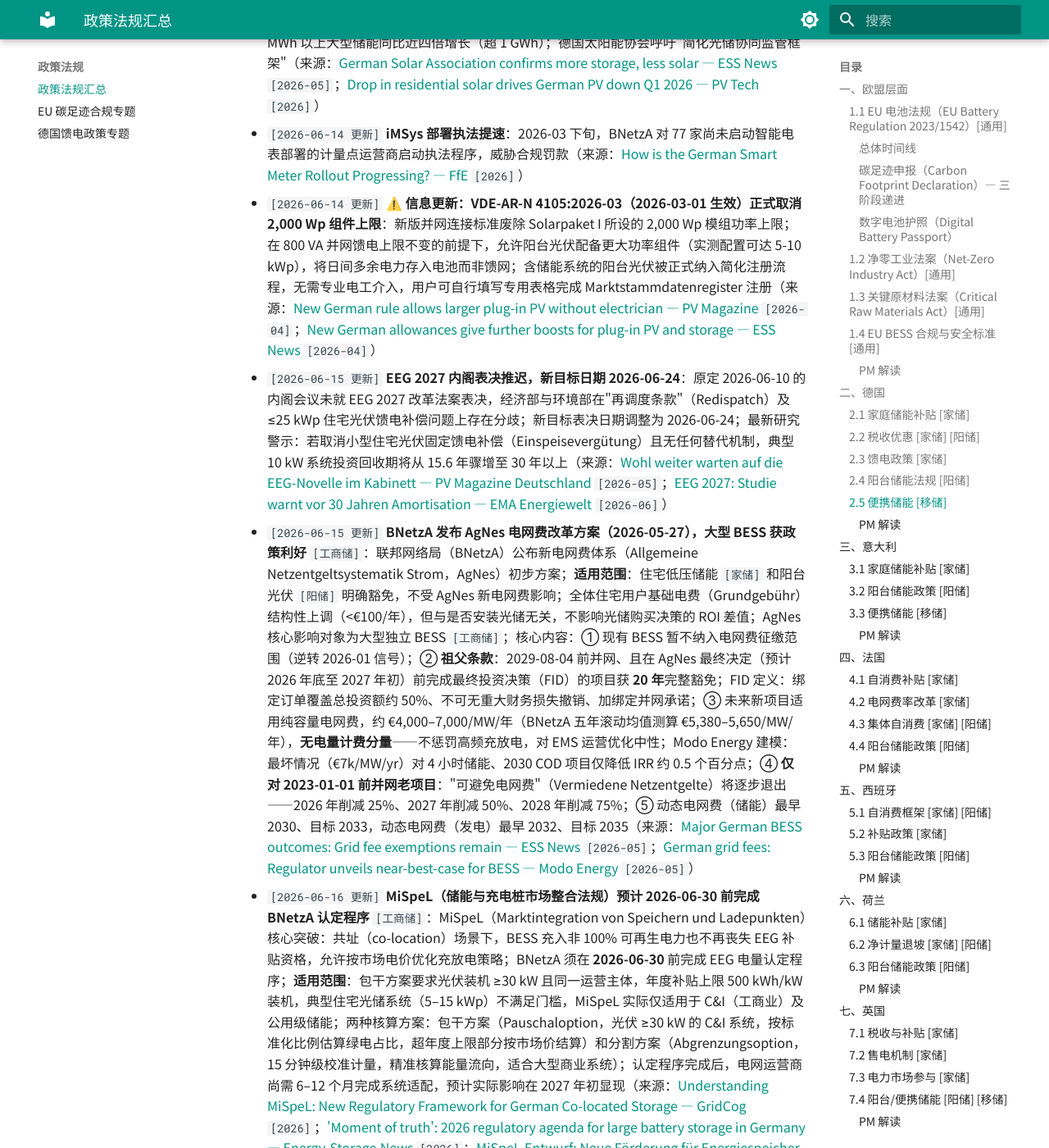
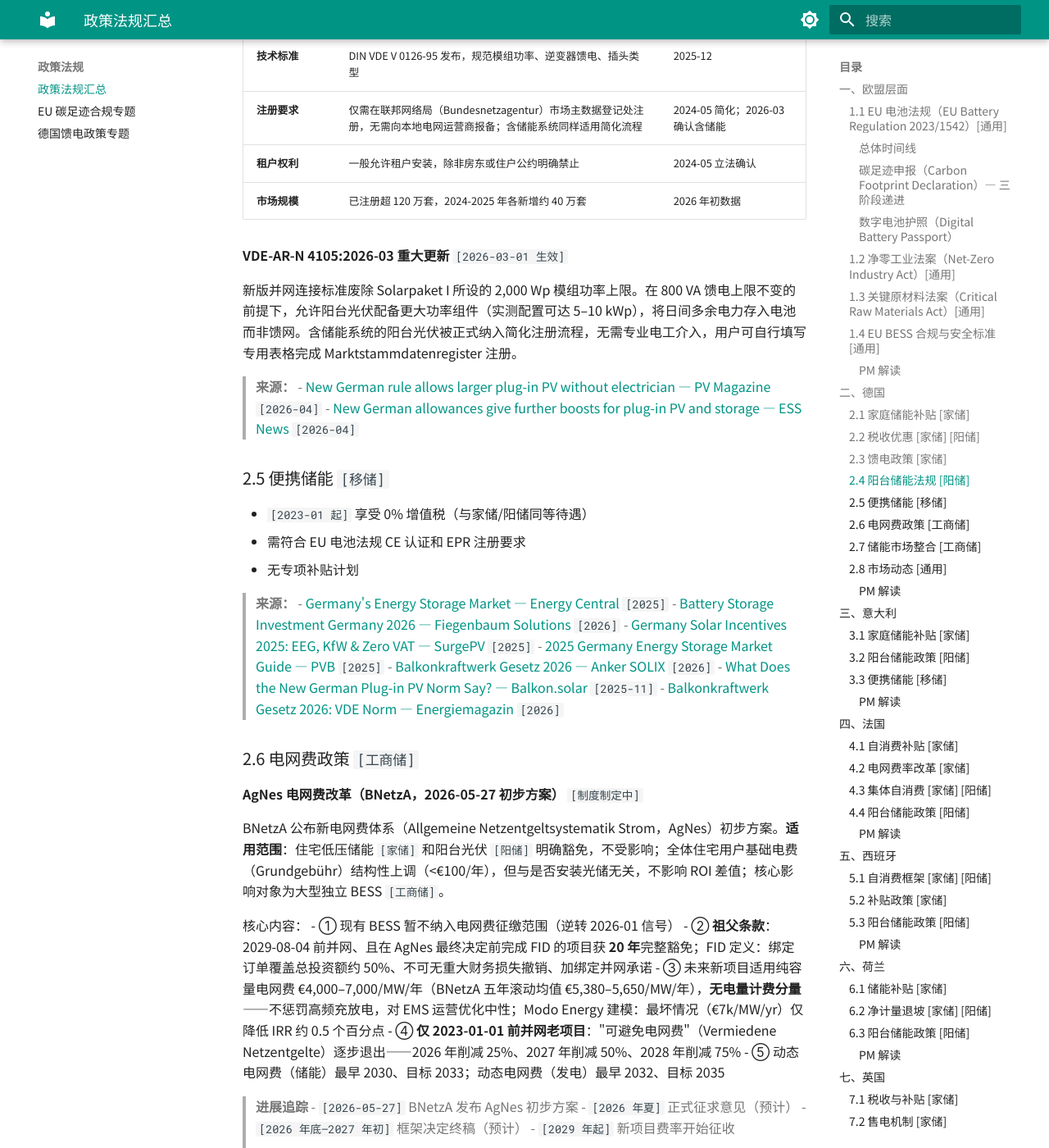
Before and after one commit to jeff9141/energy-storage-intel, an MkDocs documentation site: the page built from docs/policy/energy_storage_policy_regulations.md, in a window 1280 px wide and 1400 px high, scrolled down 8356 px. Shown: the whole window at 82% size. Built offline with MkDocs 1.6.1 and Material for MkDocs 9.7.7, drawn with Linux system fonts in a browser that asks for light colours; some of the changed text lies outside the part shown.

Commit message:
重构德国章节：时间戳条目归入结构化子章节
- 2.3 馈电政策：合并 EEG 2027（含进展追踪时间线）、负电价趋势（表格化）、iMSys 执法
- 2.4 阳台储能法规：整合 VDE 2000Wp 取消更新，更新表格
- 新建 2.6 电网费政策 [工商储]：AgNes 独立章节
- 新建 2.7 储能市场整合 [工商储]：MiSpeL 独立章节
- 新建 2.8 市场动态 [通用]：累计装机、季度新增数据
- 顶部图例增加 [工商储] 标签
- 消除所有散落的时间戳条目，统一为"正文概述 + 进展追踪"格式

Co-Authored-By: Claude Opus 4.6 <noreply@anthropic.com>

```diff
--- a/docs/policy/energy_storage_policy_regulations.md
+++ b/docs/policy/energy_storage_policy_regulations.md
@@ -10,6 +10,7 @@
 | `[家储]` | 家庭储能（Home Storage） |
 | `[阳储]` | 阳台储能（Balcony Storage / Balkonkraftwerk） |
 | `[移储]` | 便携/移动储能（Portable Power Station） |
+| `[工商储]` | 工商业/公用级储能（C&I / Utility-scale BESS） |
 | `[通用]` | 适用所有储能品类 |
 
 **常用单位说明：**
@@ -169,24 +170,69 @@
 ### 2.3 馈电政策 `[家储]`
 
 - `[2025-02]` **Solarspitzengesetz（太阳能峰值法）生效**：所有 >2 kWp 新系统在 EPEX 现货价格为负的任何 15 分钟区间内，馈电补偿为零；新系统馈电功率限制为 60%（除非安装智能电表）；>2 kWp 新系统强制安装智能电表（iMSys）
-- `[2025]` 德国全年负电价小时数达 576 小时（同比 +26%），日间 10:00-15:00 集中出现
 - `[2025-04]` **§14a EnWG Modul 3 生效**：分时动态电网费（高/中/低三档），可控负载设备可节省超过 12 ct/kWh 电网费价差
 - `[2026-12]` EEG 2023 国家援助审批到期，德国正推动从固定馈电补贴转向市场化机制
 - **影响**：配储能的系统可规避负电价窗口，储能配套从"锦上添花"变为"经济性刚需"
 
 **详细分析见 → [德国馈电政策专题分析](germany_feed_in_policy_analysis.md)**（含 EMS 算法需求、§14a 动态电网费、VPP 生态、竞品对标、四层软件架构拆解、分阶段实施路线）
 
+**负电价趋势** `[持续恶化]`
+
+德国负电价小时数持续攀升，日间 10:00-15:00 集中出现，太阳能捕获系数（solar capture factor）同步下滑。配储能系统可规避负电价窗口。
+
+| 年份 | 负电价小时数 | 同比 | 太阳能捕获系数（4月） |
+|------|-------------|------|----------------------|
+| 2025 | 576 小时 | +26% | ~0.40 |
+| 2026 | ~864 小时（估） | ~+50% | ~0.26（跌幅约 1/3） |
+
+> **来源：**
+> - [Germany Power Prices Turn Deeply Negative — Bloomberg](https://www.bloomberg.com/news/articles/2026-04-07/germany-power-prices-turn-deeply-negative-on-renewables-surge) `[2026-04]`
+> - [Solar Capture Factors Fall Across Europe — PV Magazine](https://www.pv-magazine.com/2026/05/13/solar-capture-factors-fall-across-europe-as-negative-price-hours-surge-in-key-markets/) `[2026-05]`
+
+**EEG 2027 改革（Referentenentwurf）** `[立法进行中]`
+
+BMWK 于 2026-02-27 发布 442 页草案，核心条款：① 2027-01-01 起，新建 <25 kWp 住宅光伏系统取消固定 EEG 馈电补偿（Einspeisevergütung），全部强制转向市场化 Direktvermarktung；② 小型光伏系统设定 50% 馈电功率永久上限，配储能系统可豁免；③ 强制安装 iMSys 的装机门槛从 7 kW 降至 2 kW；④ 屋顶光伏拍卖规模从 2,300 MW/年削减至 1,500 MW/年（2027-2032），地面电站从 9,900 MW 扩大至 14,000 MW；⑤ 草案同时提出加大电池储能投资激励，定位储能为光伏标准配置。若取消固定馈电补偿且无替代机制，典型 10 kW 系统投资回收期将从 15.6 年骤增至 30 年以上。
+
+> **进展追踪**
+> - `[2026-02-27]` BMWK 发布部级草案（Referentenentwurf），442 页，尚未进入正式立法程序
+> - `[2026-06-10]` 原定内阁表决未进行，经济部与环境部在 Redispatch 条款及 ≤25 kWp 馈电补偿问题上存在分歧
+> - `[2026-06-10]` Reiche 在 BDEW 年会承诺夏休前提交内阁，明确放弃 Redispatch 预留条款（关键妥协信号）
+> - `[2026-06-15]` 新目标表决日期调整为 2026-06-24
+
+> **来源：**
+> - [Germany's EEG 2027 Draft: A New Era for Renewables — Freshfields](https://www.freshfields.com/en/our-thinking/blogs/sustainability/germanys-eeg-2027-draft-a-new-era-for-renewables-102mrfg) `[2026]`
+> - [EEG 2027 – Overview — Taylor Wessing](https://www.taylorwessing.com/en/insights-and-events/insights/2026/03/eeg-2027-die-geplante-novelle-des-erneuerbare-energien-gesetzes-im-ueberblick) `[2026-03]`
+> - [Wohl weiter warten auf die EEG-Novelle im Kabinett — PV Magazine Deutschland](https://www.pv-magazine.de/2026/05/26/wohl-weiter-warten-auf-die-eeg-novelle-im-kabinett/) `[2026-05]`
+> - [EEG 2027: Studie warnt vor 30 Jahren Amortisation — EMA Energiewelt](https://ema-energiewelt.de/wissen/eeg-2027-amortisation-30-jahre-kabinett-vertagt) `[2026-06]`
+> - [Reiche auf BDEW-Kongress 2026 — PV Magazine Deutschland](https://www.pv-magazine.de/2026/06/10/reiche-auf-bdew-kongress-2026-eeg-und-netzpaket-noch-vor-der-sommerpause-ins-kabinett/) `[2026-06]`
+> - [BDEW-Kongress: Reiche zeigt sich kompromissbereit — T-Online](https://www.t-online.de/finanzen/energie/id_101292472/bdew-kongress-reiche-zeigt-sich-bei-energiewende-kompromissbereit.html) `[2026-06]`
+
+**iMSys 智能电表部署** `[执法加速中]`
+
+EEG 2027 草案将强制安装门槛从 7 kW 降至 2 kW，覆盖几乎所有家储用户。BNetzA 于 2026-03 下旬对 77 家未启动部署的计量点运营商启动执法程序，威胁合规罚款。
+
+> **来源：**
+> - [How is the German Smart Meter Rollout Progressing? — FfE](https://www.ffe.de/en/publications/how-is-the-german-smart-meter-rollout-progressing/) `[2026]`
+
 ### 2.4 阳台储能法规 `[阳储]`
 
 | 项目 | 内容 | 时间 |
 |------|------|------|
-| **组件功率上限** | 模组输出最高 2000 Wp | 2024-05 Solarpaket I 生效 |
-| **逆变器馈电上限** | 800W | 2024-05 Solarpaket I 生效 |
+| **组件功率上限** | ~~模组输出最高 2000 Wp~~（已取消） | 2024-05 Solarpaket I 设定；**2026-03 VDE 取消** |
+| **逆变器馈电上限** | 800W（800 VA），不变 | 2024-05 Solarpaket I 生效 |
 | **Schuko 插头限制** | 使用 Schuko 连接时，模组总输出不超过 960 Wp（800W 的 120% 技术缓冲） | 2025-12 VDE 标准明确 |
 | **技术标准** | DIN VDE V 0126-95 发布，规范模组功率、逆变器馈电、插头类型 | 2025-12 |
-| **注册要求** | 仅需在联邦网络局（Bundesnetzagentur）市场主数据登记处注册，无需向本地电网运营商报备 | 2024-05 简化 |
+| **注册要求** | 仅需在联邦网络局（Bundesnetzagentur）市场主数据登记处注册，无需向本地电网运营商报备；含储能系统同样适用简化流程 | 2024-05 简化；2026-03 确认含储能 |
 | **租户权利** | 一般允许租户安装，除非房东或住户公约明确禁止 | 2024-05 立法确认 |
 | **市场规模** | 已注册超 120 万套，2024-2025 年各新增约 40 万套 | 2026 年初数据 |
+
+**VDE-AR-N 4105:2026-03 重大更新** `[2026-03-01 生效]`
+
+新版并网连接标准废除 Solarpaket I 所设的 2,000 Wp 模组功率上限。在 800 VA 馈电上限不变的前提下，允许阳台光伏配备更大功率组件（实测配置可达 5–10 kWp），将日间多余电力存入电池而非馈网。含储能系统的阳台光伏被正式纳入简化注册流程，无需专业电工介入，用户可自行填写专用表格完成 Marktstammdatenregister 注册。
+
+> **来源：**
+> - [New German rule allows larger plug-in PV without electrician — PV Magazine](https://www.pv-magazine.com/2026/04/08/new-german-rule-allows-larger-plug-in-pv-without-electrician/) `[2026-04]`
+> - [New German allowances give further boosts for plug-in PV and storage — ESS News](https://www.ess-news.com/2026/04/10/new-german-allowances-give-further-boosts-for-plug-in-pv-and-storage/) `[2026-04]`
 
 ### 2.5 便携储能 `[移储]`
 
@@ -203,16 +249,70 @@
 > - [What Does the New German Plug-in PV Norm Say? — Balkon.solar](https://balkon.solar/news/2025/11/22/what-does-the-new-german-plug-in-pv-norm-say/) `[2025-11]`
 > - [Balkonkraftwerk Gesetz 2026: VDE Norm — Energiemagazin](https://www.energiemagazin.com/balkonkraftwerk/vereinfachte-regeln/) `[2026]`
 
-- `[2026-06-14 更新]` **EEG 2027 Referentenentwurf（2026-02-27 发布）重大提案**：联邦经济与能源部（BMWK）发布 442 页草案，核心条款：① 2027-01-01 起，新建 <25 kWp 住宅光伏系统取消固定 EEG 馈电补偿（Einspeisevergütung），全部强制转向市场化 Direktvermarktung（包括单户住宅屋顶系统）；② 小型光伏系统设定 50% 馈电功率永久上限，配储能系统可豁免；③ 强制安装 iMSys 的装机门槛从 7 kW 降至 2 kW；④ 屋顶光伏拍卖规模从 2,300 MW/年削减至 1,500 MW/年（2027-2032），地面电站从 9,900 MW 扩大至 14,000 MW；⑤ 草案同时提出加大电池储能投资激励，定位储能为光伏标准配置。**该草案为部级草案，尚未进入正式立法程序**（来源：[Germany's EEG 2027 Draft: A New Era for Renewables — Freshfields](https://www.freshfields.com/en/our-thinking/blogs/sustainability/germanys-eeg-2027-draft-a-new-era-for-renewables-102mrfg) `[2026]`；[EEG 2027 – Overview — Taylor Wessing](https://www.taylorwessing.com/en/insights-and-events/insights/2026/03/eeg-2027-die-geplante-novelle-des-erneuerbare-energien-gesetzes-im-ueberblick) `[2026-03]`）
-- `[2026-06-14 更新]` **2026 年负电价小时数同比激增约 50%**：据 EPEX Spot 数据，2026 年德国负电价小时数相较 2025 年（576 小时）增幅约 50%，4 月因日照时长增加最为集中；太阳能捕获系数（solar capture factor）从 2025-04 的约 0.40 骤降至 2026-04 的约 0.26（跌幅约三分之一）；配储能系统可规避负电价窗口（来源：[Germany Power Prices Turn Deeply Negative — Bloomberg](https://www.bloomberg.com/news/articles/2026-04-07/germany-power-prices-turn-deeply-negative-on-renewables-surge) `[2026-04]`；[Solar Capture Factors Fall Across Europe — PV Magazine](https://www.pv-magazine.com/2026/05/13/solar-capture-factors-fall-across-europe-as-negative-price-hours-surge-in-key-markets/) `[2026-05]`）
-- `[2026-06-14 更新]` **2026 Q1 市场数据：住宅光伏降、储能创新高**：Q1 2026 德国住宅光伏新增同比下降 21%（至 850 MW），但储能新增创历史纪录——2 GWh（同比 +67%），其中 1 MWh 以上大型储能同比近四倍增长（超 1 GWh）；德国太阳能协会呼吁"简化光储协同监管框架"（来源：[German Solar Association confirms more storage, less solar — ESS News](https://www.ess-news.com/2026/05/04/german-solar-association-confirms-more-storage-less-solar-capacity-installed-in-q1-2026/) `[2026-05]`；[Drop in residential solar drives German PV down Q1 2026 — PV Tech](https://www.pv-tech.org/drop-in-residential-solar-drives-german-pv-installations-down-in-q1-2026/) `[2026]`）
-- `[2026-06-14 更新]` **iMSys 部署执法提速**：2026-03 下旬，BNetzA 对 77 家尚未启动智能电表部署的计量点运营商启动执法程序，威胁合规罚款（来源：[How is the German Smart Meter Rollout Progressing? — FfE](https://www.ffe.de/en/publications/how-is-the-german-smart-meter-rollout-progressing/) `[2026]`）
-- `[2026-06-14 更新]` ⚠️ **信息更新：VDE-AR-N 4105:2026-03（2026-03-01 生效）正式取消 2,000 Wp 组件上限**：新版并网连接标准废除 Solarpaket I 所设的 2,000 Wp 模组功率上限；在 800 VA 并网馈电上限不变的前提下，允许阳台光伏配备更大功率组件（实测配置可达 5-10 kWp），将日间多余电力存入电池而非馈网；含储能系统的阳台光伏被正式纳入简化注册流程，无需专业电工介入，用户可自行填写专用表格完成 Marktstammdatenregister 注册（来源：[New German rule allows larger plug-in PV without electrician — PV Magazine](https://www.pv-magazine.com/2026/04/08/new-german-rule-allows-larger-plug-in-pv-without-electrician/) `[2026-04]`；[New German allowances give further boosts for plug-in PV and storage — ESS News](https://www.ess-news.com/2026/04/10/new-german-allowances-give-further-boosts-for-plug-in-pv-and-storage/) `[2026-04]`）
-- `[2026-06-15 更新]` **EEG 2027 内阁表决推迟，新目标日期 2026-06-24**：原定 2026-06-10 的内阁会议未就 EEG 2027 改革法案表决，经济部与环境部在"再调度条款"（Redispatch）及 ≤25 kWp 住宅光伏馈电补偿问题上存在分歧；新目标表决日期调整为 2026-06-24；最新研究警示：若取消小型住宅光伏固定馈电补偿（Einspeisevergütung）且无任何替代机制，典型 10 kW 系统投资回收期将从 15.6 年骤增至 30 年以上（来源：[Wohl weiter warten auf die EEG-Novelle im Kabinett — PV Magazine Deutschland](https://www.pv-magazine.de/2026/05/26/wohl-weiter-warten-auf-die-eeg-novelle-im-kabinett/) `[2026-05]`；[EEG 2027: Studie warnt vor 30 Jahren Amortisation — EMA Energiewelt](https://ema-energiewelt.de/wissen/eeg-2027-amortisation-30-jahre-kabinett-vertagt) `[2026-06]`）
-- `[2026-06-15 更新]` **BNetzA 发布 AgNes 电网费改革方案（2026-05-27），大型 BESS 获政策利好** `[工商储]`：联邦网络局（BNetzA）公布新电网费体系（Allgemeine Netzentgeltsystematik Strom，AgNes）初步方案；**适用范围**：住宅低压储能 `[家储]` 和阳台光伏 `[阳储]` 明确豁免，不受 AgNes 新电网费影响；全体住宅用户基础电费（Grundgebühr）结构性上调（<€100/年），但与是否安装光储无关，不影响光储购买决策的 ROI 差值；AgNes 核心影响对象为大型独立 BESS `[工商储]`；核心内容：① 现有 BESS 暂不纳入电网费征缴范围（逆转 2026-01 信号）；② **祖父条款**：2029-08-04 前并网、且在 AgNes 最终决定（预计 2026 年底至 2027 年初）前完成最终投资决策（FID）的项目获 **20 年**完整豁免；FID 定义：绑定订单覆盖总投资额约 50%、不可无重大财务损失撤销、加绑定并网承诺；③ 未来新项目适用纯容量电网费，约 €4,000–7,000/MW/年（BNetzA 五年滚动均值测算 €5,380–5,650/MW/年），**无电量计费分量**——不惩罚高频充放电，对 EMS 运营优化中性；Modo Energy 建模：最坏情况（€7k/MW/yr）对 4 小时储能、2030 COD 项目仅降低 IRR 约 0.5 个百分点；④ **仅对 2023-01-01 前并网老项目**："可避免电网费"（Vermiedene Netzentgelte）将逐步退出——2026 年削减 25%、2027 年削减 50%、2028 年削减 75%；⑤ 动态电网费（储能）最早 2030、目标 2033，动态电网费（发电）最早 2032、目标 2035（来源：[Major German BESS outcomes: Grid fee exemptions remain — ESS News](https://www.ess-news.com/2026/05/28/major-german-bess-outcomes-grid-fee-exemptions-remain-higher-costs-for-prosumers/) `[2026-05]`；[German grid fees: Regulator unveils near-best-case for BESS — Modo Energy](https://modoenergy.com/research/germany-grid-fees-agnes-netzentgelte-bess-batteries-bnetza-update-capacity-fees-may-2026) `[2026-05]`）
-- `[2026-06-16 更新]` **MiSpeL（储能与充电桩市场整合法规）预计 2026-06-30 前完成 BNetzA 认定程序** `[工商储]`：MiSpeL（Marktintegration von Speichern und Ladepunkten）核心突破：共址（co-location）场景下，BESS 充入非 100% 可再生电力也不再丧失 EEG 补贴资格，允许按市场电价优化充放电策略；BNetzA 须在 **2026-06-30** 前完成 EEG 电量认定程序；**适用范围**：包干方案要求光伏装机 ≥30 kW 且同一运营主体，年度补贴上限 500 kWh/kW装机，典型住宅光储系统（5–15 kWp）不满足门槛，MiSpeL 实际仅适用于 C&I（工商业）及公用级储能；两种核算方案：包干方案（Pauschaloption，光伏 ≥30 kW 的 C&I 系统，按标准化比例估算绿电占比，超年度上限部分按市场价结算）和分割方案（Abgrenzungsoption，15 分钟级校准计量，精准核算能量流向，适合大型商业系统）；认定程序完成后，电网运营商尚需 6–12 个月完成系统适配，预计实际影响在 2027 年初显现（来源：[Understanding MiSpeL: New Regulatory Framework for German Co-located Storage — GridCog](https://www.gridcog.com/blog/understanding-mispel-the-new-regulatory-framework-for-german-co-located-storage) `[2026]`；['Moment of truth': 2026 regulatory agenda for large battery storage in Germany — Energy-Storage.News](https://www.energy-storage.news/moment-of-truth-the-2026-regulatory-agenda-for-large-battery-storage-in-germany/) `[2026]`；[MiSpeL-Entwurf: Neue Förderung für Energiespeicher und Ladepunkte — KPMG Law](https://kpmg-law.de/mispel-entwurf-neue-foerderung-fuer-energiespeicher-und-ladepunkte/) `[2026]`）
-- `[2026-06-16 更新]` **德国 BESS 累计装机达 17.9 GW / 27.2 GWh（2026-04），大型储能季度新增首次超越住宅端**：截至 2026-04，德国电池储能累计装机 17.9 GW / 27.2 GWh；2026 年 Q1 大型商用/公用 BESS 季度新增容量**7 年来首次超越住宅端**，与 Q1 储能装机总量同比 +67%（创历史纪录）相印证，德国储能市场正进入"商业化规模化"阶段（来源：[BESS Market Germany 2026: Trends & Growth Analysis — Mobility House Energy](https://mobilityhouse-energy.com/int_en/knowledge-center/article/bess-in-germany-market-overview-2026) `[2026]`）
-- `[2026-06-17 更新]` **Reiche 在 BDEW 大会（2026-06-10）承诺夏休前提交内阁，并释放 Redispatch 关键妥协信号**：联邦经济部长 Reiche 在 BDEW 年会（柏林，2026-06-10）明确表态，EEG 改革草案和 Netzpaket（电网立法包）将在**夏季议会休会前**提交内阁；同时释放关键妥协信号——表示可放弃草案中业界强烈反对的"Redispatch 预留条款"（允许电网运营商在瓶颈时段切断风电/光伏馈电且不予补偿），该条款是导致内阁推迟（从 6-10 延至 6-24）的两大核心争点之一；Reiche 让步后内阁通过可能性大幅提升；SPD 与 Union 在 Netzpaket 部分细节上仍存分歧，但整体立法推进势头明显加速（来源：[Reiche auf BDEW-Kongress 2026: EEG und Netzpaket noch vor der Sommerpause ins Kabinett — PV Magazine Deutschland](https://www.pv-magazine.de/2026/06/10/reiche-auf-bdew-kongress-2026-eeg-und-netzpaket-noch-vor-der-sommerpause-ins-kabinett/) `[2026-06]`；[BDEW-Kongress: Reiche zeigt sich bei Energiewende kompromissbereit — T-Online](https://www.t-online.de/finanzen/energie/id_101292472/bdew-kongress-reiche-zeigt-sich-bei-energiewende-kompromissbereit.html) `[2026-06]`）
+### 2.6 电网费政策 `[工商储]`
+
+**AgNes 电网费改革（BNetzA，2026-05-27 初步方案）** `[制度制定中]`
+
+BNetzA 公布新电网费体系（Allgemeine Netzentgeltsystematik Strom，AgNes）初步方案。**适用范围**：住宅低压储能 `[家储]` 和阳台光伏 `[阳储]` 明确豁免，不受影响；全体住宅用户基础电费（Grundgebühr）结构性上调（<€100/年），但与是否安装光储无关，不影响 ROI 差值；核心影响对象为大型独立 BESS `[工商储]`。
+
+核心内容：
+- ① 现有 BESS 暂不纳入电网费征缴范围（逆转 2026-01 信号）
+- ② **祖父条款**：2029-08-04 前并网、且在 AgNes 最终决定前完成 FID 的项目获 **20 年**完整豁免；FID 定义：绑定订单覆盖总投资额约 50%、不可无重大财务损失撤销、加绑定并网承诺
+- ③ 未来新项目适用纯容量电网费 €4,000–7,000/MW/年（BNetzA 五年滚动均值 €5,380–5,650/MW/年），**无电量计费分量**——不惩罚高频充放电，对 EMS 运营优化中性；Modo Energy 建模：最坏情况（€7k/MW/yr）仅降低 IRR 约 0.5 个百分点
+- ④ **仅 2023-01-01 前并网老项目**："可避免电网费"（Vermiedene Netzentgelte）逐步退出——2026 年削减 25%、2027 年削减 50%、2028 年削减 75%
+- ⑤ 动态电网费（储能）最早 2030、目标 2033；动态电网费（发电）最早 2032、目标 2035
+
+> **进展追踪**
+> - `[2026-05-27]` BNetzA 发布 AgNes 初步方案
+> - `[2026 年夏]` 正式征求意见（预计）
+> - `[2026 年底–2027 年初]` 框架决定终稿（预计）
+> - `[2029 年起]` 新项目费率开始征收
+
+> **来源：**
+> - [Major German BESS outcomes: Grid fee exemptions remain — ESS News](https://www.ess-news.com/2026/05/28/major-german-bess-outcomes-grid-fee-exemptions-remain-higher-costs-for-prosumers/) `[2026-05]`
+> - [German grid fees: Regulator unveils near-best-case for BESS — Modo Energy](https://modoenergy.com/research/germany-grid-fees-agnes-netzentgelte-bess-batteries-bnetza-update-capacity-fees-may-2026) `[2026-05]`
+
+### 2.7 储能市场整合 `[工商储]`
+
+**MiSpeL（Marktintegration von Speichern und Ladepunkten）** `[认定程序进行中]`
+
+核心突破：共址（co-location）场景下，BESS 充入非 100% 可再生电力也不再丧失 EEG 补贴资格，允许按市场电价优化充放电策略。**适用范围**：包干方案要求光伏装机 ≥30 kW 且同一运营主体，年度补贴上限 500 kWh/kW 装机，典型住宅光储系统（5–15 kWp）不满足门槛，仅适用于 C&I 及公用级储能。
+
+两种核算方案：
+- **包干方案（Pauschaloption）**：光伏 ≥30 kW 的 C&I 系统，按标准化比例估算绿电占比，超年度上限部分按市场价结算
+- **分割方案（Abgrenzungsoption）**：15 分钟级校准计量，精准核算能量流向，适合大型商业系统
+
+认定程序完成后，电网运营商尚需 6–12 个月完成系统适配，预计实际影响在 2027 年初显现。
+
+> **进展追踪**
+> - `[2025-10-01]` BNetzA 公开研讨会
+> - `[2025-10-24]` 意见征集截止
+> - `[2026-06-30]` BNetzA 须完成 EEG 电量认定程序（法定截止日）
+> - `[2027 年初]` 电网运营商适配完成后实际生效（预计）
+
+> **来源：**
+> - [Understanding MiSpeL: New Regulatory Framework for German Co-located Storage — GridCog](https://www.gridcog.com/blog/understanding-mispel-the-new-regulatory-framework-for-german-co-located-storage) `[2026]`
+> - ['Moment of truth': 2026 regulatory agenda for large battery storage in Germany — Energy-Storage.News](https://www.energy-storage.news/moment-of-truth-the-2026-regulatory-agenda-for-large-battery-storage-in-germany/) `[2026]`
+> - [MiSpeL-Entwurf: Neue Förderung für Energiespeicher und Ladepunkte — KPMG Law](https://kpmg-law.de/mispel-entwurf-neue-foerderung-fuer-energiespeicher-und-ladepunkte/) `[2026]`
+
+### 2.8 市场动态 `[通用]`
+
+**累计装机**
+
+截至 2026-04，德国电池储能累计装机 **17.9 GW / 27.2 GWh**。
+
+> **来源：**
+> - [BESS Market Germany 2026: Trends & Growth Analysis — Mobility House Energy](https://mobilityhouse-energy.com/int_en/knowledge-center/article/bess-in-germany-market-overview-2026) `[2026]`
+
+**季度新增**
+
+| 季度 | 住宅光伏新增 | 储能新增 | 大型储能（>1 MWh） | 要点 |
+|------|-------------|---------|-------------------|------|
+| 2026 Q1 | 850 MW（同比 -21%） | 2 GWh（同比 +67%，创历史纪录） | >1 GWh（同比近四倍） | 大型储能季度新增 **7 年来首次超越住宅端**，德国储能市场进入"商业化规模化"阶段 |
+
+> **来源：**
+> - [German Solar Association confirms more storage, less solar — ESS News](https://www.ess-news.com/2026/05/04/german-solar-association-confirms-more-storage-less-solar-capacity-installed-in-q1-2026/) `[2026-05]`
+> - [Drop in residential solar drives German PV down Q1 2026 — PV Tech](https://www.pv-tech.org/drop-in-residential-solar-drives-german-pv-installations-down-in-q1-2026/) `[2026]`
 
 #### PM 解读
 
```
